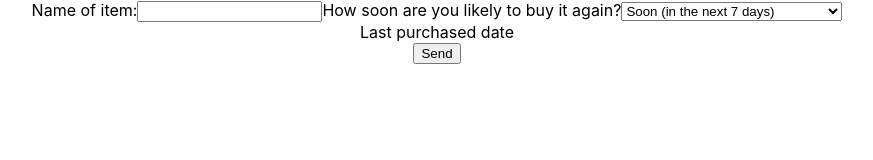
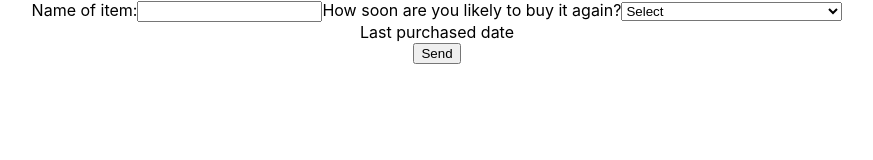
Before and after one commit to the-collab-lab/tcl-24-smart-shopping-list, a React (Create React App) app: page /addItem in a window 1280 px wide. Shown: the top 160 px of the page, without its empty margins (203-1076 px from the left). Built offline with nearby package versions, Linux system fonts and the light colour scheme.

Commit message:
new useForm hook created

```diff
--- a/src/components/Form/Form.jsx
+++ b/src/components/Form/Form.jsx
@@ -1,28 +1,47 @@
 import React, { useState } from 'react';
 import { useFirebase } from '../../hooks/useFirebase';
+import { useForm } from '../../hooks/useForm';
 
 export const Form = () => {
   const { create } = useFirebase('things');
+  const [values, handleInputChange] = useForm({
+    nameItem: '',
+    selectTime: '',
+  });
+  const { nameItem, selectTime } = values;
   const [thing, setThing] = useState('');
   const sendToFB = (e) => {
     e.preventDefault();
-    create({ name: thing });
+    // create({ name: thing });
+    console.log(values);
     e.target.reset();
   };
+  const handleOnBlur = () => {};
 
   return (
     <div>
       <form onSubmit={sendToFB}>
         <label for="fname">
           Name of item:
-          <input type="text" onChange={(e) => setThing(e.target.value)} />
+          <input
+            type="text"
+            name="nameItem"
+            onChange={handleInputChange}
+            value={nameItem}
+          />
         </label>
         <label>
           How soon are you likely to buy it again?
-          <select name="" id="">
-            <option value="#">Soon (in the next 7 days)</option>
-            <option value="#">Kind of soon (in the next 14 days)</option>
-            <option value="#">Not soon (in the next 30 days)</option>
+          <select
+            name="selectTime"
+            onBlur={handleOnBlur}
+            onChange={handleInputChange}
+            value={selectTime}
+          >
+            <option value="">Select</option>
+            <option value="7">Soon (in the next 7 days)</option>
+            <option value="14">Kind of soon (in the next 14 days)</option>
+            <option value="30">Not soon (in the next 30 days)</option>
           </select>
         </label>
         <div>Last purchased date</div>
--- /dev/null
+++ b/src/hooks/useForm.js
@@ -0,0 +1,11 @@
+import { useState } from 'react';
+
+export const useForm = (initialState = {}) => {
+  const [values, setValues] = useState(initialState);
+
+  const handleInputChange = ({ target }) => {
+    setValues({ ...values, [target.name]: target.value });
+  };
+
+  return [values, handleInputChange];
+};
```
